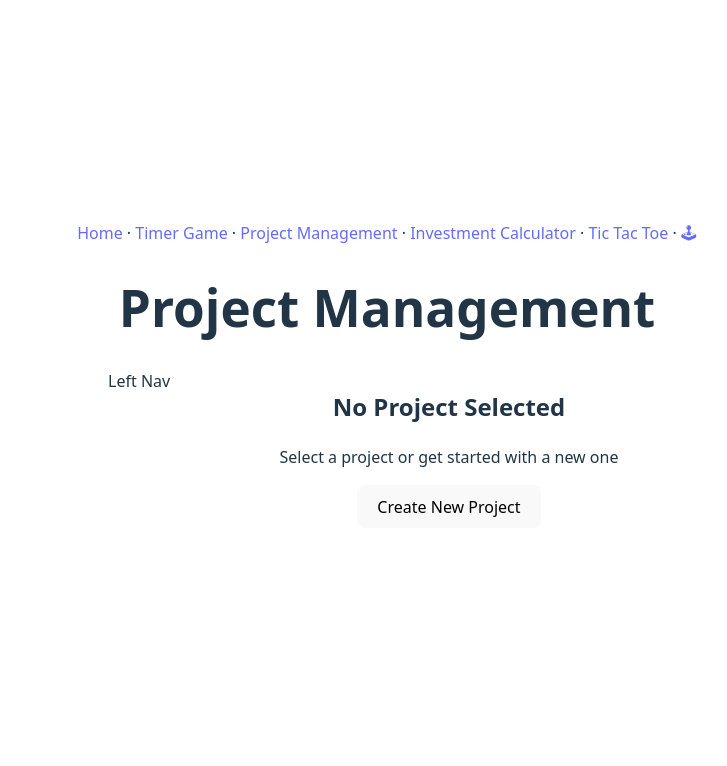
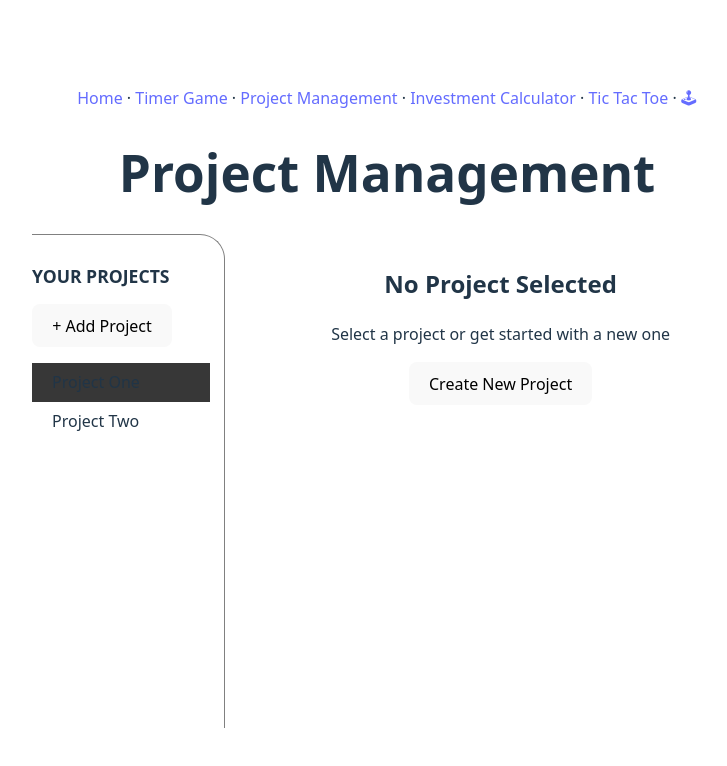
Before and after one commit to 0xadri/ima-kokode, a React (Vite) app: page /ProjectMgmt in a window 1280 px wide. Shown: the top 766 px of the page, without its empty margins (253-980 px from the left). Built offline with nearby package versions, Linux system fonts and the light colour scheme.

Commit message:
Lift States To Main Component

```diff
--- a/src/App.css
+++ b/src/App.css
@@ -163,18 +163,34 @@
 /* Project MGMT */
 
 .mgmt-main {
-  min-height: 210px;
+  position: relative;
+  min-height: 480px;
+  width: 710px;
 }
 
 .mgmt-left-nav {
-  float: left;
-  width: 20%;
+  position: absolute;
+  height: 100%;
+  width: 25%;
+  margin-right: 2%;
+  padding-right: 2%;
+  padding-top: 13px;
+  border-top-right-radius: 25px;
+  -moz-border-radius-topright: 25px;
+  -webkit-border-top-right-radius: 25px;
+  border-right: 1px solid grey;
+  border-top: 1px solid grey;
+  text-align: left;
 }
 
 .mgmt-content {
   float: right;
-  width: 80%;
+  width: 68%;
+  margin-top: 12px;
   text-align: left;
+  position: absolute;
+  right: 0;
+  height: 100%;
 }
 
 .mgmt-content.no-project-view {
@@ -266,4 +282,22 @@
   background-color: transparent;
 }
 
+.mgmt-left-nav-title {
+  text-transform: uppercase;
+  font-size: 1.1em;
+}
+
+.mgmt-left-nav-proj-list {
+	list-style: none;
+  padding: 0;
+}
+.mgmt-left-nav-proj-item {
+  padding: 0;
+  padding-left: 20px;
+  line-height: 2.4em;
+}
+.mgmt-left-nav-proj-item.activetab {
+  background-color: #373737;
+}
+
 /* END: Project MGMT */
--- a/src/components/LeftPanel.jsx
+++ b/src/components/LeftPanel.jsx
@@ -1,5 +1,14 @@
 const LeftPanel = () => {
-  return <div className="mgmt-left-nav">Left Nav</div>;
+  return (
+    <div className="mgmt-left-nav">
+      <h2 className="mgmt-left-nav-title">Your Projects</h2>
+      <button className="mgmt-left-add-btn">+ Add Project</button>
+      <ul className="mgmt-left-nav-proj-list">
+        <li className="mgmt-left-nav-proj-item activetab">Project One</li>
+        <li className="mgmt-left-nav-proj-item">Project Two</li>
+      </ul>
+    </div>
+  );
 };
 
 export default LeftPanel;
--- a/src/components/MainContent.jsx
+++ b/src/components/MainContent.jsx
@@ -1,11 +1,4 @@
 import { useState, useRef } from "react";
-
-const PROJECT_DATA_INIT = {
-  title: "",
-  description: "",
-  duedate: "",
-  tasks: [],
-};
 
 function wordToUniqueNumber(word) {
   let uniqueNumber = "";
@@ -15,35 +8,20 @@ function wordToUniqueNumber(word) {
   return parseInt(uniqueNumber);
 }
 
-const MainContent = ({ views, currView, handleClick }) => {
-  const [newProjectData, setNewProjectData] = useState(PROJECT_DATA_INIT);
+const MainContent = ({
+  views,
+  currView,
+  handleClick,
+  handleChgProjDeets,
+  handleAddTask,
+  handleRemoveTask,
+  newProjectData,
+}) => {
   const newTaskRef = useRef();
 
-  const handleChgProjDeets = (e, propName) => {
-    setNewProjectData((prev) => ({
-      ...prev,
-      [propName]: e.target.value,
-    }));
-  };
-
-  const handleAddTask = () => {
+  const handleAdd = () => {
     const task = newTaskRef.current.value;
-    setNewProjectData((prev) => ({
-      ...prev,
-      tasks: [...prev.tasks, task],
-    }));
-  };
-
-  const handleRemoveTask = (task) => {
-    setNewProjectData((prev) => {
-      const clonePrevTasks = [...prev.tasks];
-      const index = clonePrevTasks.indexOf(task);
-      if (index > -1) clonePrevTasks.splice(index, 1); // Modify array
-      return {
-        ...prev,
-        tasks: clonePrevTasks,
-      };
-    });
+    handleAddTask(task);
   };
 
   if (currView === views.NO_PROJECT_SELECTED) {
@@ -128,7 +106,7 @@ const MainContent = ({ views, currView, handleClick }) => {
             className="mgmt-add-task-input"
             required
           />
-          <button className="mgmt-add-task-btn" onClick={handleAddTask}>
+          <button className="mgmt-add-task-btn" onClick={handleAdd}>
             Add Task
           </button>
           {newProjectData.tasks.length > 0 ? (
--- a/src/pages/ProjectMgmt.jsx
+++ b/src/pages/ProjectMgmt.jsx
@@ -8,9 +8,17 @@ const VIEWS = {
   PROJECT_OVERVIEW: "project-overview",
 };
 
+const PROJECT_DATA_INIT = {
+  title: "",
+  description: "",
+  duedate: "",
+  tasks: [],
+};
+
 const ProjectMgmt = () => {
   const [currMainView, setCurrMainView] = useState(VIEWS.NO_PROJECT_SELECTED);
   const [projectsData, setProjectsData] = useState(null);
+  const [newProjectData, setNewProjectData] = useState(PROJECT_DATA_INIT);
 
   const handleClickMainPanel = (action) => {
     if (action === VIEWS.CREATE_PROJECT) {
@@ -25,6 +33,32 @@ const ProjectMgmt = () => {
     }
   };
 
+  const handleChgProjDeets = (e, propName) => {
+    setNewProjectData((prev) => ({
+      ...prev,
+      [propName]: e.target.value,
+    }));
+  };
+
+  const handleAddTask = (task) => {
+    setNewProjectData((prev) => ({
+      ...prev,
+      tasks: [...prev.tasks, task],
+    }));
+  };
+
+  const handleRemoveTask = (task) => {
+    setNewProjectData((prev) => {
+      const clonePrevTasks = [...prev.tasks];
+      const index = clonePrevTasks.indexOf(task);
+      if (index > -1) clonePrevTasks.splice(index, 1); // Modify array
+      return {
+        ...prev,
+        tasks: clonePrevTasks,
+      };
+    });
+  };
+
   return (
     <>
       <h1>Project Management</h1>
@@ -35,6 +69,10 @@ const ProjectMgmt = () => {
           currView={currMainView}
           handleClick={handleClickMainPanel}
           projectsData={projectsData}
+          handleChgProjDeets={handleChgProjDeets}
+          handleAddTask={handleAddTask}
+          handleRemoveTask={handleRemoveTask}
+          newProjectData={newProjectData}
         />
       </div>
     </>
```
